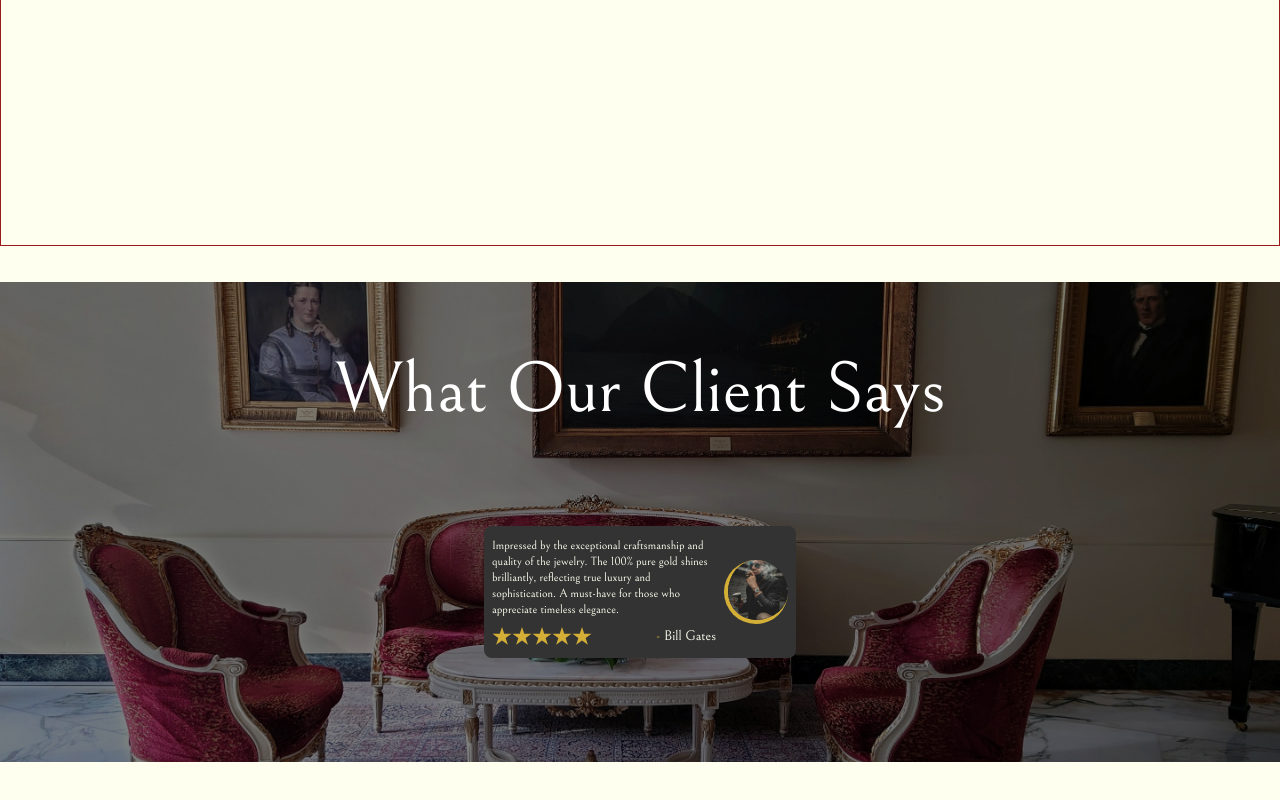
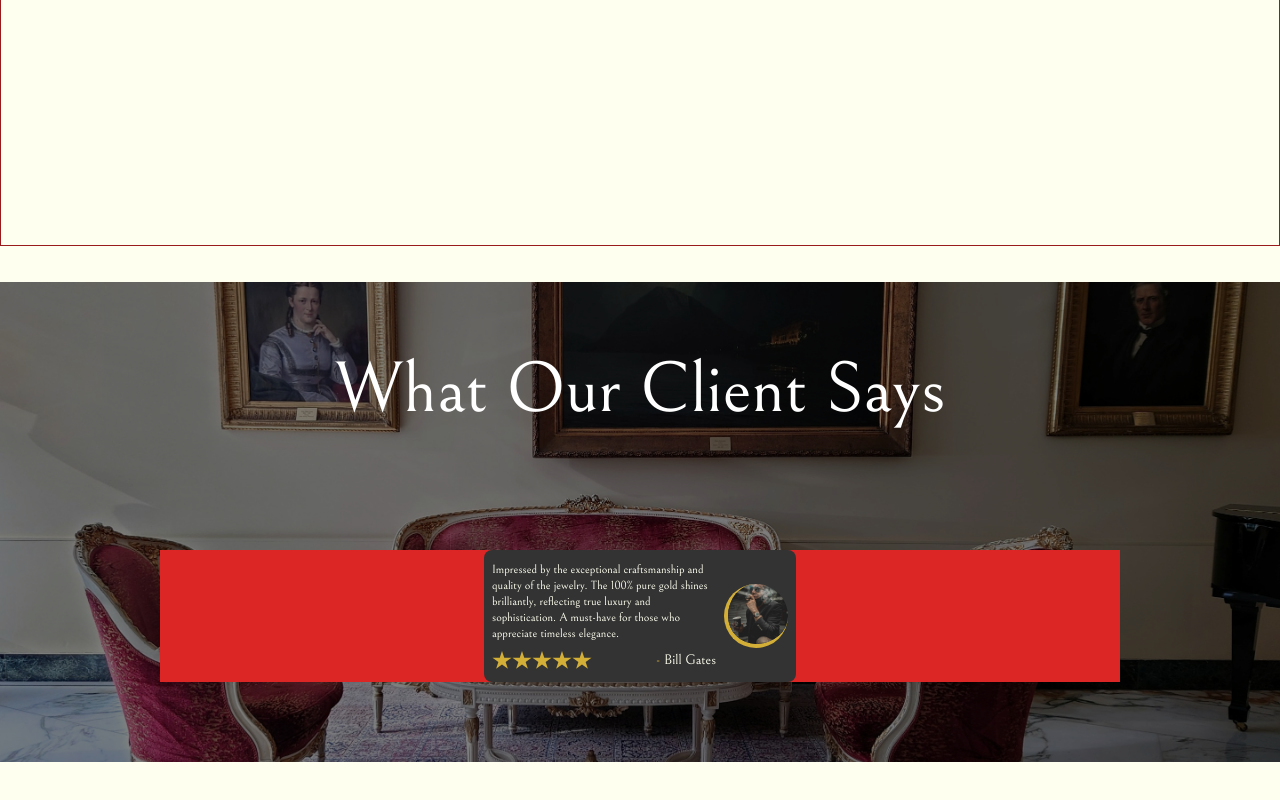
Before and after one commit to pravesh-dev/Jewellery-Shop, a React (Vite) app: page / in a window 1280 px wide. Shown: the part 518-1318 px from the top of the page. Built offline with nearby package versions, Linux system fonts and the light colour scheme.

Commit message:
added left to right slider effect

```diff
--- a/src/Components/LandingPage/Feedback.jsx
+++ b/src/Components/LandingPage/Feedback.jsx
@@ -4,11 +4,11 @@ import bgImage from '../../Assets/LandingPage/Feedback/bg-image.jpg'
 
 function FeedBack() {
   return (
-    <section className="w-full relative pb-10 h-[110vh] md:h-[95vh]">
+    <section className="w-full relative md:pb-10 md:h-screen">
       <div className="w-full h-96 lg:h-[30rem]">
         <img src={bgImage} loading="lazy" className="w-full h-full object-cover object-center filter brightness-50" alt="background image" />
       </div>
-      <div className="w-full flex flex-col items-center absolute top-0 left-0 py-16">
+      <div className="w-full flex gap-6 flex-col items-center absolute top-0 left-0 py-16">
         <h1 className="font-bellefair capitalize text-white text-4xl text-center my-2 md:w-[35rem] md:text-5xl lg:text-7xl lg:w-[50rem] lg:mb-5">
         what our client says
         </h1>
--- a/src/Components/LandingPage/FeedbackSlider.jsx
+++ b/src/Components/LandingPage/FeedbackSlider.jsx
@@ -1,6 +1,7 @@
 import React, { useState, useEffect } from "react";
 import star from "../../assets/LandingPage/Feedback/star.svg";
 import client1 from "../../Assets/LandingPage/Feedback/client1.jpg";
+
 function FeedbackSlider() {
   const clients = [
     {
@@ -21,21 +22,23 @@ function FeedbackSlider() {
   }, [currentIndex]);
 
   const handleNext = () => {
-    setCurrentIndex((prevIndex) =>
-      prevIndex === clients.length - 1 ? 0 : prevIndex + 1
-    );
+    setCurrentIndex((prevIndex) => (prevIndex + 1) % clients.length);
   };
 
   return (
-    <div className="feedback-slider w-full relative md:mt-10 md:w-[40rem] lg:mt-20 lg:w-[60rem]">
-      <div className="slider-content w-full flex items-center justify-center transition-opacity duration-1000">
+    <div className="feedback-slider w-full relative md:mt-10 md:w-[40rem] lg:mt-20 lg:w-[60rem] overflow-hidden bg-red-600 flex justify-center">
+      <div
+        className="slider-content flex transition-transform duration-1000 ease-in-out"
+        style={{
+          transform: `translateX(-${currentIndex * 100}%)`,
+          width: `${clients.length * 100}%`,
+        }}
+      >
         {clients.map((client, index) => (
           <div
             key={index}
-            className={`slide w-full flex items-center justify-center ${
-              index === currentIndex ? "opacity-100" : "opacity-0"
-            } transition-opacity duration-1000`}
-            style={{ display: index === currentIndex ? "flex" : "none" }}
+            className="slide w-full flex-shrink-0 flex items-center justify-center"
+            style={{ width: "100%" }}
           >
             <div className="text-center bg-dark text-accent px-2 py-3 rounded-lg flex justify-center items-center gap-2">
               <div className="w-56 flex flex-col gap-2">
@@ -59,7 +62,11 @@ function FeedbackSlider() {
                 </div>
               </div>
               <div className="w-16 h-16 border-l-4 border-b-4 border-secondary rounded-full overflow-hidden flex-shrink-0">
-                <img src={client.img} className="w-full h-full object-cover" alt={`Feedback from ${client.name}`} />
+                <img
+                  src={client.img}
+                  className="w-full h-full object-cover"
+                  alt={`Feedback from ${client.name}`}
+                />
               </div>
             </div>
           </div>
```
